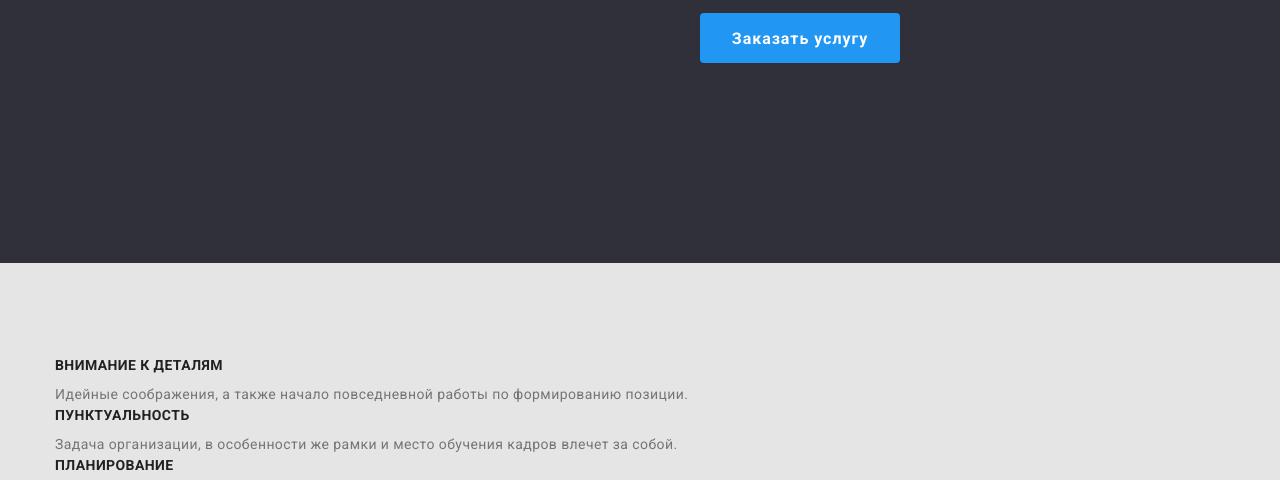
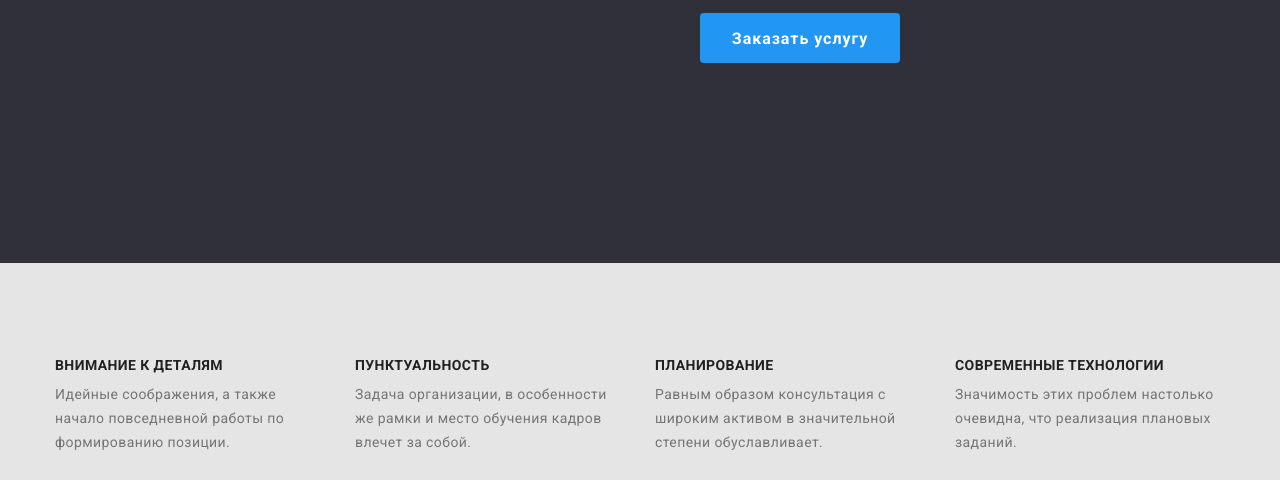
Before and after one commit to RomanStoichev/goit-markup-hw-03, a plain HTML site: page index.html in a window 1280 px wide. Shown: the part 417-897 px from the top of the page. Drawn offline with nearby package versions, Linux system fonts and the light colour scheme.

Commit message:
закончил флекс фьючерсов

```diff
--- a/css/styles.css
+++ b/css/styles.css
@@ -280,7 +280,18 @@ a {
   height: 252px;
   background-color: var(--background-color-hero-footer);
 }
-
+.feauters {
+  display: flex;
+}
+.feauters-items {
+  justify-content: space-between;
+  align-items: center;
+  width: 270px;
+  height: 75px;
+}
+.feauters-items + li {
+  margin-left: 30px;
+}
 /* стили портфолио */
 .container.portfolio {
   margin-bottom: 94px;
--- a/index.html
+++ b/index.html
@@ -64,29 +64,29 @@
       <!-- наши преимущества-->
       <section class="section desc">
         <h2 hidden>Наши преимущества</h2>
-        <ul>
-          <li>
+        <ul class="list-items feauters">
+          <li class="feauters-items">
             <h3 class="section-title">ВНИМАНИЕ К ДЕТАЛЯМ</h3>
             <p>
               Идейные соображения, а также начало повседневной работы по
               формированию позиции.
             </p>
           </li>
-          <li>
+          <li class="feauters-items">
             <h3 class="section-title">ПУНКТУАЛЬНОСТЬ</h3>
             <p>
               Задача организации, в особенности же рамки и место обучения кадров
               влечет за собой.
             </p>
           </li>
-          <li>
+          <li class="feauters-items">
             <h3 class="section-title">ПЛАНИРОВАНИЕ</h3>
             <p>
               Равным образом консультация с широким активом в значительной
               степени обуславливает.
             </p>
           </li>
-          <li>
+          <li class="feauters-items">
             <h3 class="section-title">СОВРЕМЕННЫЕ ТЕХНОЛОГИИ</h3>
             <p>
               Значимость этих проблем настолько очевидна, что реализация
```
